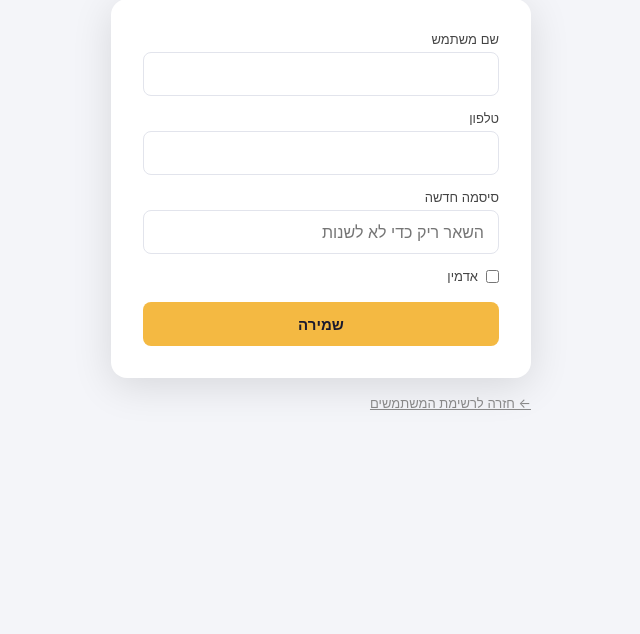
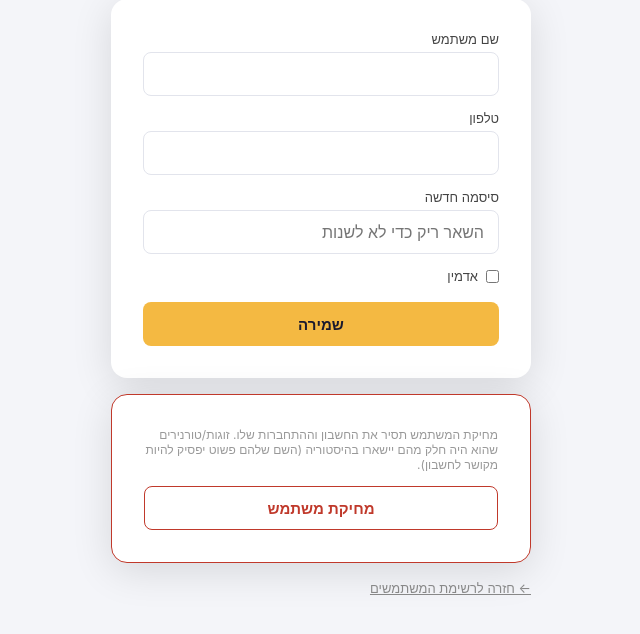
Before and after one commit to mizrgal/netanya-padel, a Flask app: template templates/admin_user_edit.html in a window 1280 px wide. Shown: the part 106-740 px from the top of the page, without its empty margins (573-1213 px from the left). Run offline with Flask 3, Linux system fonts and the light colour scheme; the template is opened without the code that fills it, so the values that code supplies are empty.

Commit message:
Let an admin delete a user account
Unlinks the account from any pairs/tournaments (their name stays on
existing pairs since it's already denormalized there) before removing
the padel_users row, so past tournament history and displays are
unaffected - the account just stops being able to log in. An admin
can't delete their own account through this form.

Co-Authored-By: Claude Sonnet 5 <noreply@anthropic.com>

```diff
--- a/app.py
+++ b/app.py
@@ -104,6 +104,18 @@ def update_user(user_id, updates):
 
 def list_users():
     return db_get("/rest/v1/padel_users?select=*&order=created_at.desc")
+
+
+def delete_user(user_id):
+    """Hard delete. player1_name/player2_name (and added_by/created_by) are already
+    denormalized onto pairs/tournaments, so unlinking the account's FK references first
+    (rather than cascading the delete into pairs/matches) keeps all existing tournament
+    history and displays intact - the user just becomes an unlinked guest name."""
+    db_patch("padel_pairs", f"player1_id=eq.{user_id}", {"player1_id": None})
+    db_patch("padel_pairs", f"player2_id=eq.{user_id}", {"player2_id": None})
+    db_patch("padel_pairs", f"added_by=eq.{user_id}", {"added_by": None})
+    db_patch("padel_tournaments", f"created_by=eq.{user_id}", {"created_by": None})
+    _supa("DELETE", f"/rest/v1/padel_users?id=eq.{user_id}")
 
 
 def search_users(q, exclude_ids=()):
@@ -689,6 +701,20 @@ def admin_user_edit(uid):
     return render_template("admin_user_edit.html", user=user)
 
 
+@app.route("/admin/users/<uid>/delete", methods=["POST"])
+@admin_required
+def admin_user_delete(uid):
+    if uid == session["user_id"]:
+        flash("אי אפשר למחוק את עצמך", "error")
+        return redirect(url_for("admin_users"))
+    user = get_user_by_id(uid)
+    if not user:
+        return redirect(url_for("admin_users"))
+    delete_user(uid)
+    flash(f"המשתמש '{user['username']}' נמחק", "success")
+    return redirect(url_for("admin_users"))
+
+
 # ─── Tournament detail, registration, draw, scoring ─────────────────────────
 @app.route("/tournaments/<tid>")
 @login_required
--- a/templates/admin_user_edit.html
+++ b/templates/admin_user_edit.html
@@ -21,5 +21,16 @@
       <button type="submit" class="btn-block btn-gold">שמירה</button>
     </form>
   </div>
+
+  {% if session.get('user_id') != user.id %}
+    <div class="card" style="max-width:420px; margin-top:16px; border:1.5px solid var(--red);">
+      <p class="hint" style="margin-top:0;">מחיקת המשתמש תסיר את החשבון וההתחברות שלו. זוגות/טורנירים שהוא היה חלק מהם יישארו בהיסטוריה (השם שלהם פשוט יפסיק להיות מקושר לחשבון).</p>
+      <form method="POST" action="{{ url_for('admin_user_delete', uid=user.id) }}"
+            onsubmit="return confirm('למחוק לצמיתות את המשתמש \'{{ user.username }}\'? אי אפשר לבטל פעולה זו.');">
+        <button type="submit" class="btn-block" style="background:#fff; color:var(--red); border:1.5px solid var(--red);">מחיקת משתמש</button>
+      </form>
+    </div>
+  {% endif %}
+
   <p style="margin-top:14px;"><a href="{{ url_for('admin_users') }}" class="muted">← חזרה לרשימת המשתמשים</a></p>
 {% endblock %}
```
